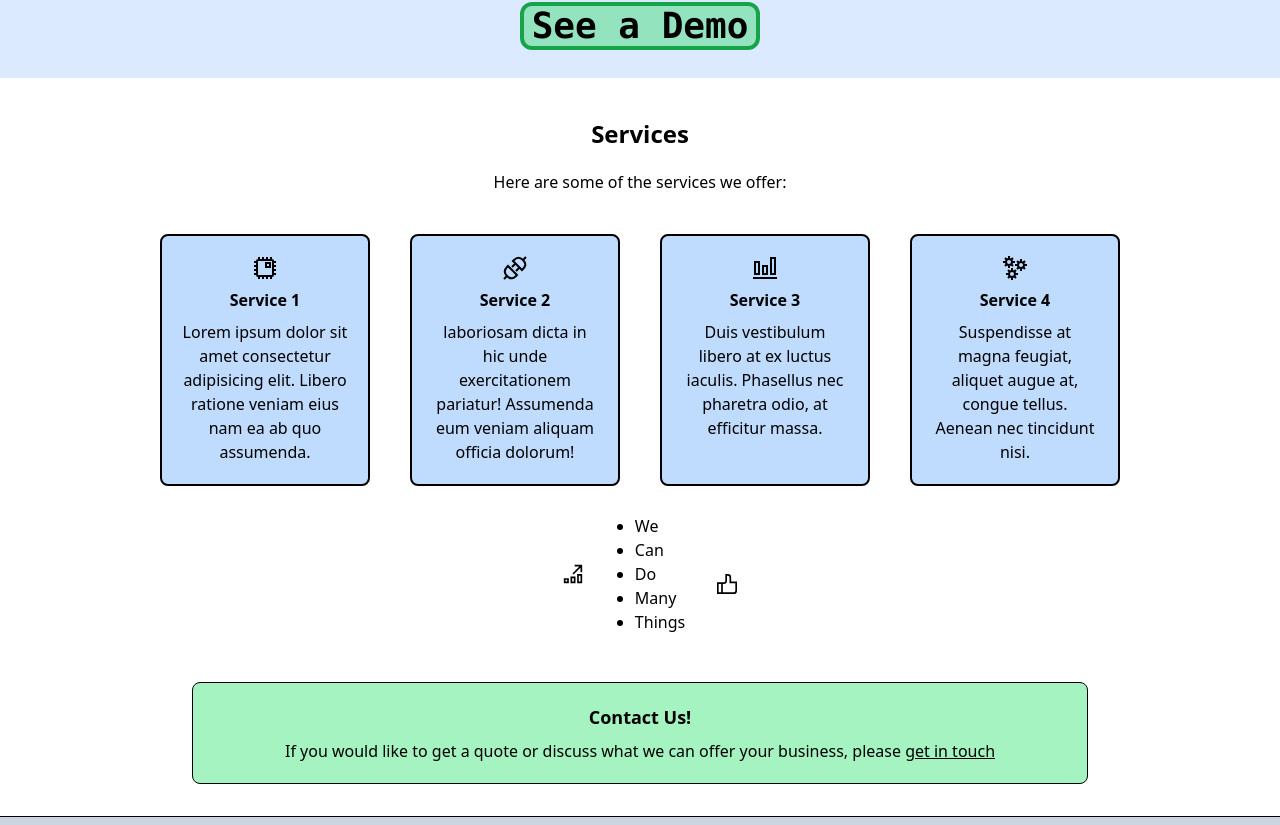
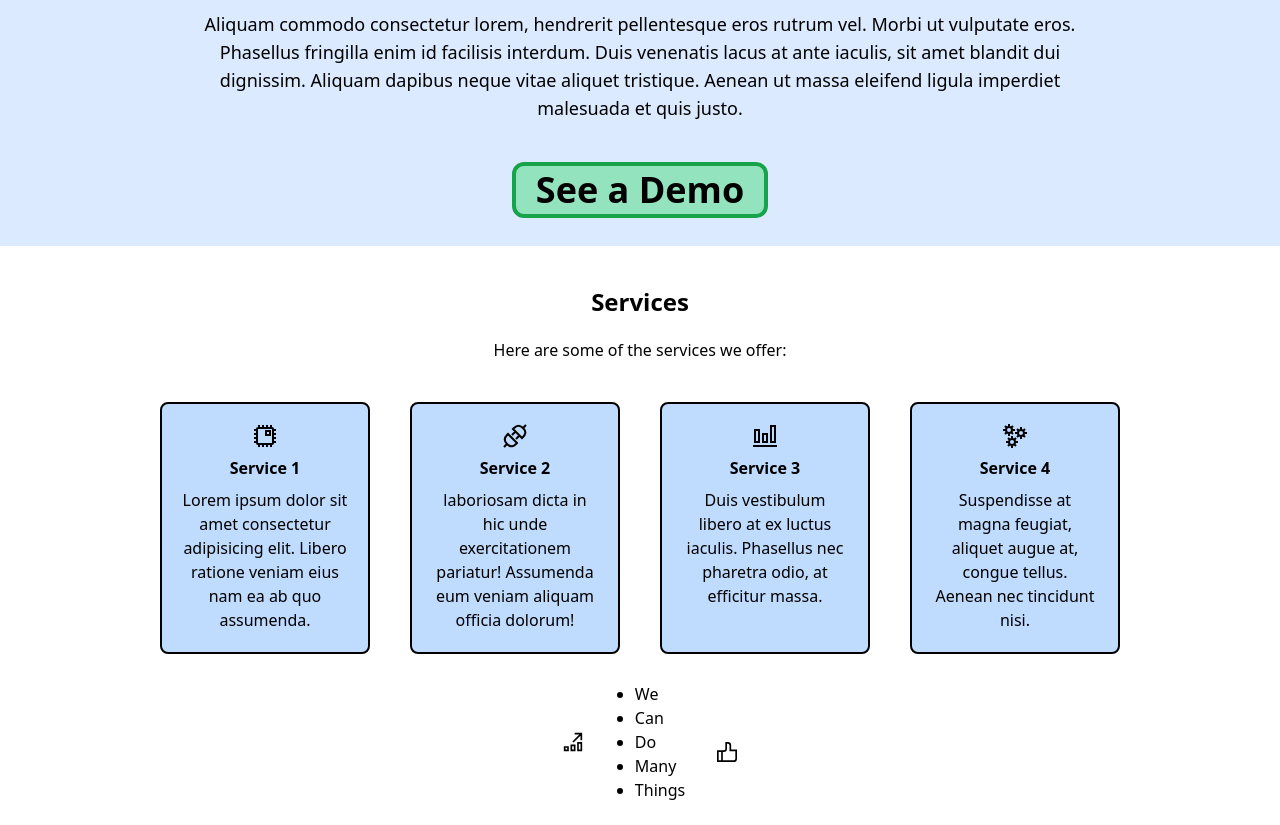
Before and after one commit to cbvvrd/xact-dev, a React (Vite) app: page / in a window 1280 px wide. Shown: the part 1095-1920 px from the top of the page. Built offline with nearby package versions, Linux system fonts and the light colour scheme.

Commit message:
Homepage initial build done

```diff
--- a/src/components/About/index.jsx
+++ b/src/components/About/index.jsx
@@ -9,8 +9,8 @@ function About() {
                 <p className="md:text-lg">Lorem ipsum dolor sit amet consectetur adipisicing elit. Facere iure quod recusandae modi at doloribus laudantium quasi optio tempora numquam laborum voluptatibus expedita, sunt, rerum sint! Animi modi qui iusto.</p>
                 <SiLabview size={100}/>
                 <p className="md:text-lg">Aliquam commodo consectetur lorem, hendrerit pellentesque eros rutrum vel. Morbi ut vulputate eros. Phasellus fringilla enim id facilisis interdum. Duis venenatis lacus at ante iaculis, sit amet blandit dui dignissim. Aliquam dapibus neque vitae aliquet tristique. Aenean ut massa eleifend ligula imperdiet malesuada et quis justo. </p>
-                <div className="bg-green-400 text-center mx-10 rounded-xl border-4 border-green-600 bg-opacity-50 md:mt-5">
-                    <Link to="/demo" className="text-4xl font-semibold font-mono p-2">See a Demo</Link>
+                <div className="bg-green-400 text-center mx-10 rounded-xl border-4 border-green-600 bg-opacity-50 p-1 md:mt-5">
+                    <Link to="/demo" className="text-4xl font-semibold p-4">See a Demo</Link>
                 </div>
             </div>
 
--- a/src/components/ContactUs/index.jsx
+++ b/src/components/ContactUs/index.jsx
@@ -2,7 +2,7 @@ import { Link } from "react-router-dom";
 
 function ContactUs() {
     return (
-        <div className="flex flex-col items-center text-center gap-2 bg-green-300 bg-opacity-75 border border-black py-5 px-5 mb-8 md:mx-48 rounded-lg">
+        <div className="flex flex-col items-center text-center gap-2 bg-amber-400 bg-opacity-80 py-8 px-5">
             <h4 className="text-lg font-semibold">Contact Us!</h4>
             <p>If you would like to get a quote or discuss what we can offer your business, please <Link to="/contact" className="underline"> get in touch</Link></p>
         </div>
--- a/src/components/Gallery/index.jsx
+++ b/src/components/Gallery/index.jsx
@@ -54,12 +54,12 @@ function Gallery() {
         <>
             <div className="flex items-center ">
             <MdChevronLeft onClick={slideLeft} className=" absolute z-10 left-1 md:left-3 text-[1.5em] md:text-[2.53em] text-blue-400 bg-white border border-slate-300 rounded-full"/>
-                <div id="innerGallery" className="snap-x overflow-x-scroll scrollbar-hide whitespace-nowrap scroll-smooth h-64 md:h-[32rem]">
+                <div id="innerGallery" className="snap-x overflow-x-scroll scrollbar-hide whitespace-nowrap scroll-smooth h-64 md:h-[42rem]">
 
                 {gallery.map(item =>
 
                     <div key={item.id} className="relative inline-block text-center">
-                        <img src={item.image} alt="background image of engineering work" className="snap-center object-cover h-64 md:h-[31rem] md:w-screen" />
+                        <img src={item.image} alt="background image of engineering work" className="snap-center object-cover h-64 md:h-[40rem] md:w-screen" />
                         <p className="absolute top-1/4 md:left-1/4 md:top-1/3 p-2 md:w-1/3 text-3xl text-wrap text-white bg-black bg-opacity-40 mx-10 font-bold md:text-5xl">{item.text}</p>
                     </div>
                 )}
```
